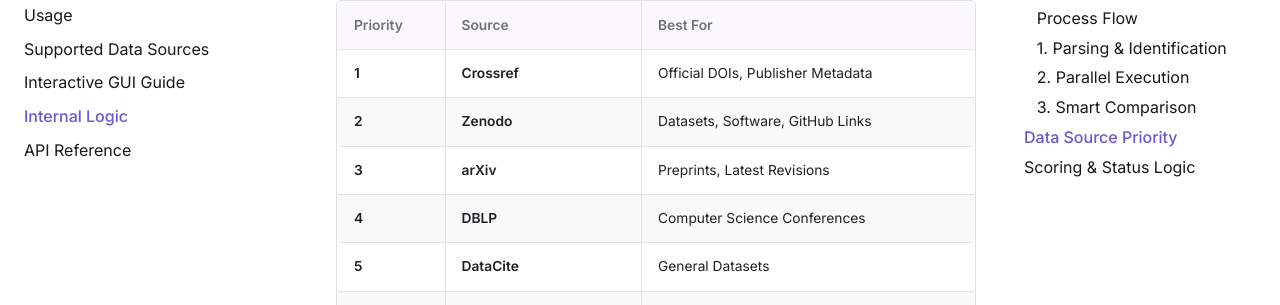
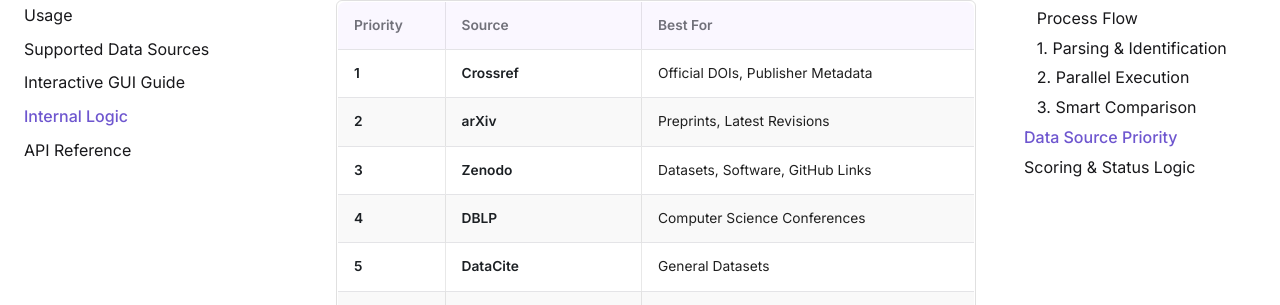
Before and after one commit to bet-lab/reference-validator, a Sphinx documentation site: the page built from docs/source/logic.md, in a window 1280 px wide and 900 px high, scrolled down 1403 px. Shown: the part 147-452 px from the top of the window. Built offline with Sphinx 7.4.7, drawn with Linux system fonts in a browser that asks for light colours.

```diff
--- a/docs/source/logic.md
+++ b/docs/source/logic.md
@@ -67,8 +67,8 @@ When multiple sources provide data for the same field, the validator applies a s
 | Priority | Source               | Best For                          |
 | :------- | :------------------- | :-------------------------------- |
 | **1**    | **Crossref**         | Official DOIs, Publisher Metadata |
-| **2**    | **Zenodo**           | Datasets, Software, GitHub Links  |
-| **3**    | **arXiv**            | Preprints, Latest Revisions       |
+| **2**    | **arXiv**            | Preprints, Latest Revisions       |
+| **3**    | **Zenodo**           | Datasets, Software, GitHub Links  |
 | **4**    | **DBLP**             | Computer Science Conferences      |
 | **5**    | **DataCite**         | General Datasets                  |
 | **6**    | **PubMed**           | Biomedical Literature             |
```
